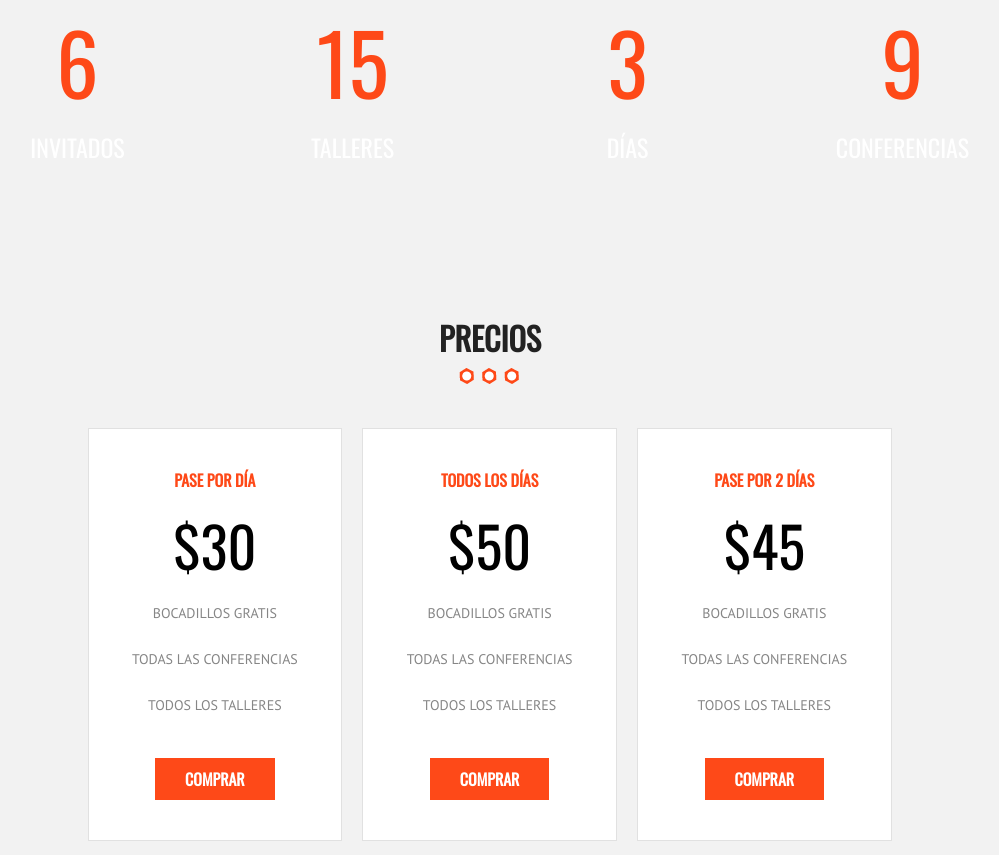
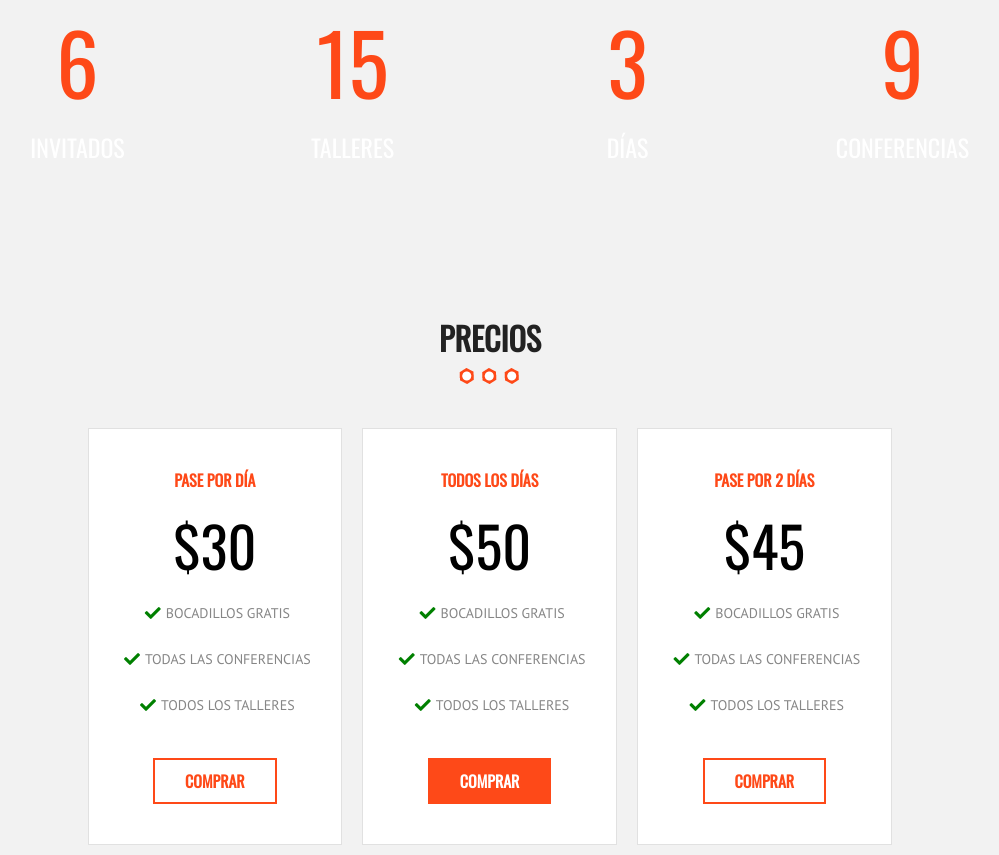
Before and after one commit to maribeltorresg/proyectogdlwebcamp, a plain HTML site: page index.html in a window 1280 px wide. Shown: the part 3055-3910 px from the top of the page, without its empty margins (150-1149 px from the left). Drawn offline with nearby package versions, Linux system fonts and the light colour scheme; files whose address does not match are found by name.

Commit message:
Agregando efectos CSS3 a la sección de Precios

```diff
--- a/css/main.css
+++ b/css/main.css
@@ -163,6 +163,7 @@ ul {
 }
 .button {
     background-color: #fe4918;
+    border: 2px solid #fe4918;
     color: #ffffff;
     display: inline-block;
     font-weight: bold;
@@ -172,6 +173,11 @@ ul {
     text-transform: uppercase;
     text-decoration: none;
     transition: all .3s ease;
+}
+.button.hollow,
+.button.hollow:hover {
+    background-color: #ffffff;
+    color: #fe4918;
 }
 .button:hover {
     background-color: #e33000;
@@ -529,6 +535,12 @@ ul.resumen-evento li {
     padding: 40px 0;
     text-align: center;
 }
+.tabla-precio:hover {
+    border: 1px solid #fe4918;
+    box-shadow: 0px 0px 50px #666;
+    transform: scale(1);
+    transition:  all .3s ease;
+}
 .tabla-precio ul li {
     color: #868686;
     line-height: 26px;
@@ -537,6 +549,27 @@ ul.resumen-evento li {
     margin-bottom: 20px;
     text-transform: uppercase;
 }
+/* .tabla-precio ul li::before {
+    color: green;
+    content: '\f00c';
+    display: inline-block;
+    font-family: 'font awesome 5 free';
+    font-size: 20px;
+    padding: 0 5px;
+    vertical-align: top;
+    -webkit-font-smoothing: antialiased;
+} */
+div.tabla-precio ul li:before {
+    font-family: 'font awesome 5 free';
+    font-weight: 900;
+    display: inline-block;
+    vertical-align: top;
+    padding: 0 5px;
+    font-size: 16px;
+    color: green;
+    -webkit-font-smoothing: antialiased;
+    content: '\f00c';
+  }
 .tabla-precio h3 {
     font-family: 'Oswald', sans-serif;
     font-size: 16px;
```
